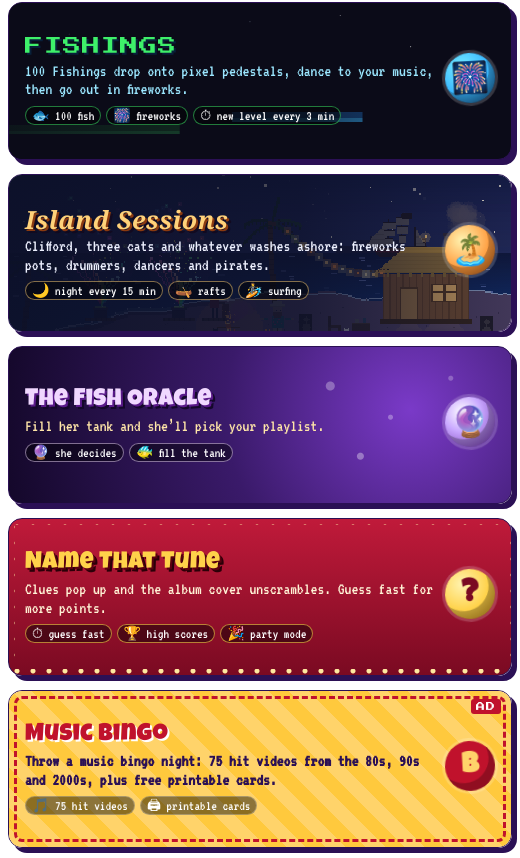
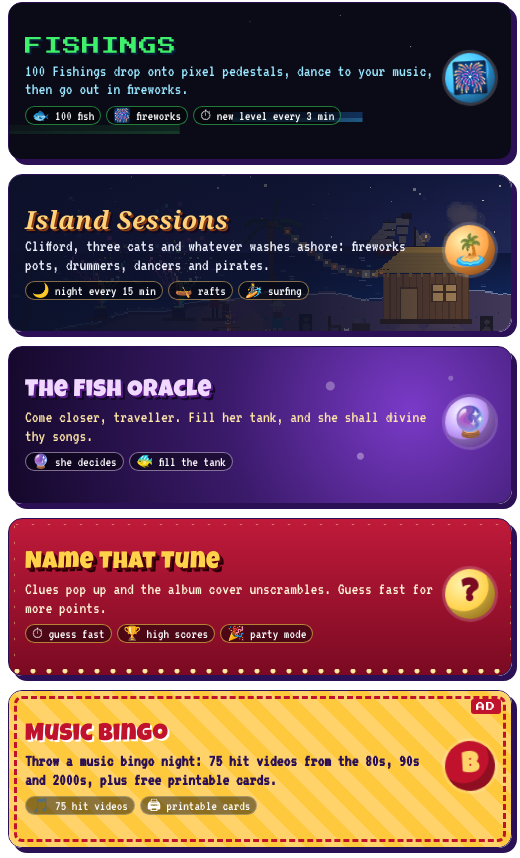
Before and after one commit to nathancliffordsalmon-sketch/crossfader, an Electron app: page site-assets/home/xp-cards.html in a window 520 px wide. Shown: the part 882-1740 px from the top of the page. Drawn offline with Linux system fonts and the light colour scheme.

Commit message:
Fish Oracle description in old-timey fortune-teller voice
Co-Authored-By: Claude Opus 5.5 <noreply@anthropic.com>
Claude-Session: https://claude.ai/code/session_01AYYy71pLuWmpvBGVjfQ7o6

```diff
--- a/site-assets/home/xp-cards.html
+++ b/site-assets/home/xp-cards.html
@@ -108,7 +108,7 @@
 <a class="ltf-gcard ltf-g-pqs" href="/phantasea-sessions/" aria-label="Play Phantasea Sessions: roll a party and battle monsters to your music"><span class="gt"><b>PHANTASEA</b><span class="motto">SEX CARMINA TIBI TANTUM DANTUR</span><small>Roll a party; they battle monsters while your music plays. Six songs is all you get.</small><span class="chips"><i>🎲 3d6 heroes</i><i>⚔ 11 monster kinds</i><i>🔥 visualizer</i></span></span><span class="orb" aria-hidden="true"><span>20</span></span></a>
 <a class="ltf-gcard ltf-g-fish" href="/fishing/" aria-label="Play Fishings: 100 Fishings dance to your music"><span class="gt"><b>FISHINGS</b><small>100 Fishings drop onto pixel pedestals, dance to your music, then go out in fireworks.</small><span class="chips"><i>🐟 100 fish</i><i>🎆 fireworks</i><i>⏱ new level every 3 min</i></span></span><span class="orb" aria-hidden="true">🎆</span></a>
 <a class="ltf-gcard ltf-g-isl" href="/island-sessions/" aria-label="Play Island Sessions: Clifford's island comes alive to your music"><span class="gt"><b>Island Sessions</b><small>Clifford, three cats and whatever washes ashore: fireworks pots, drummers, dancers and pirates.</small><span class="chips"><i>🌙 night every 15 min</i><i>🛶 rafts</i><i>🏄 surfing</i></span></span><span class="orb" aria-hidden="true">🏝️</span></a>
-<a class="ltf-gcard ltf-g-orc" href="/fish-oracle/" aria-label="Ask the Fish Oracle to pick your playlist"><span class="gt"><b>The Fish Oracle</b><small>Fill her tank and she’ll pick your playlist.</small><span class="chips"><i>🔮 she decides</i><i>🐠 fill the tank</i></span></span><span class="orb" aria-hidden="true">🔮</span></a>
+<a class="ltf-gcard ltf-g-orc" href="/fish-oracle/" aria-label="Ask the Fish Oracle to pick your playlist"><span class="gt"><b>The Fish Oracle</b><small>Come closer, traveller. Fill her tank, and she shall divine thy songs.</small><span class="chips"><i>🔮 she decides</i><i>🐠 fill the tank</i></span></span><span class="orb" aria-hidden="true">🔮</span></a>
 <a class="ltf-gcard ltf-g-ntt" href="/name-that-tune/" aria-label="Play Name That Tune"><span class="gt"><b>Name That Tune</b><small>Clues pop up and the album cover unscrambles. Guess fast for more points.</small><span class="chips"><i>⏱ guess fast</i><i>🏆 high scores</i><i>🎉 party mode</i></span></span><span class="orb" aria-hidden="true">?</span></a>
 <a class="ltf-gcard ltf-g-ad" href="/music-bingo/" aria-label="Music Bingo (ad): 75 hit videos and free printable cards"><span class="adtag">AD</span><span class="gt"><b>Music Bingo</b><small>Throw a music bingo night: 75 hit videos from the 80s, 90s and 2000s, plus free printable cards.</small><span class="chips"><i>🎵 75 hit videos</i><i>🖨 printable cards</i></span></span><span class="orb" aria-hidden="true">B</span></a>
 </div>
```
